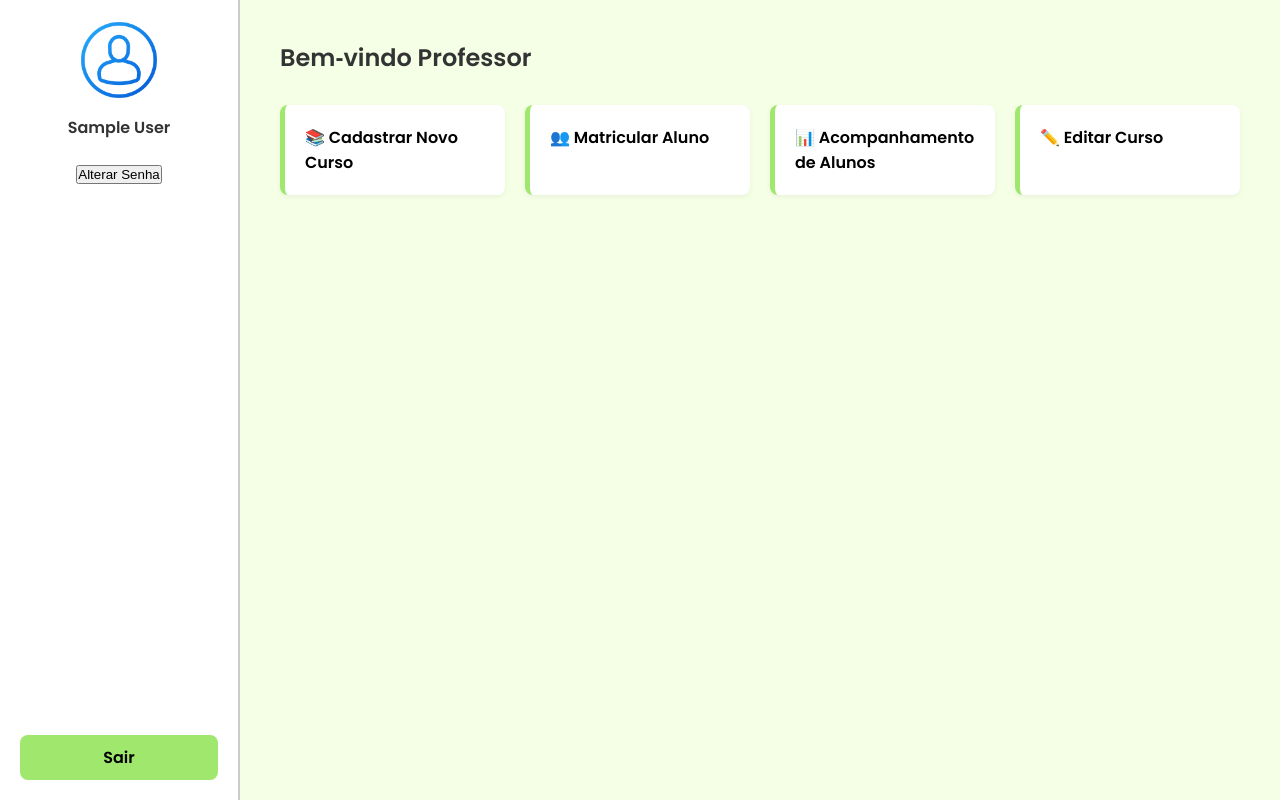
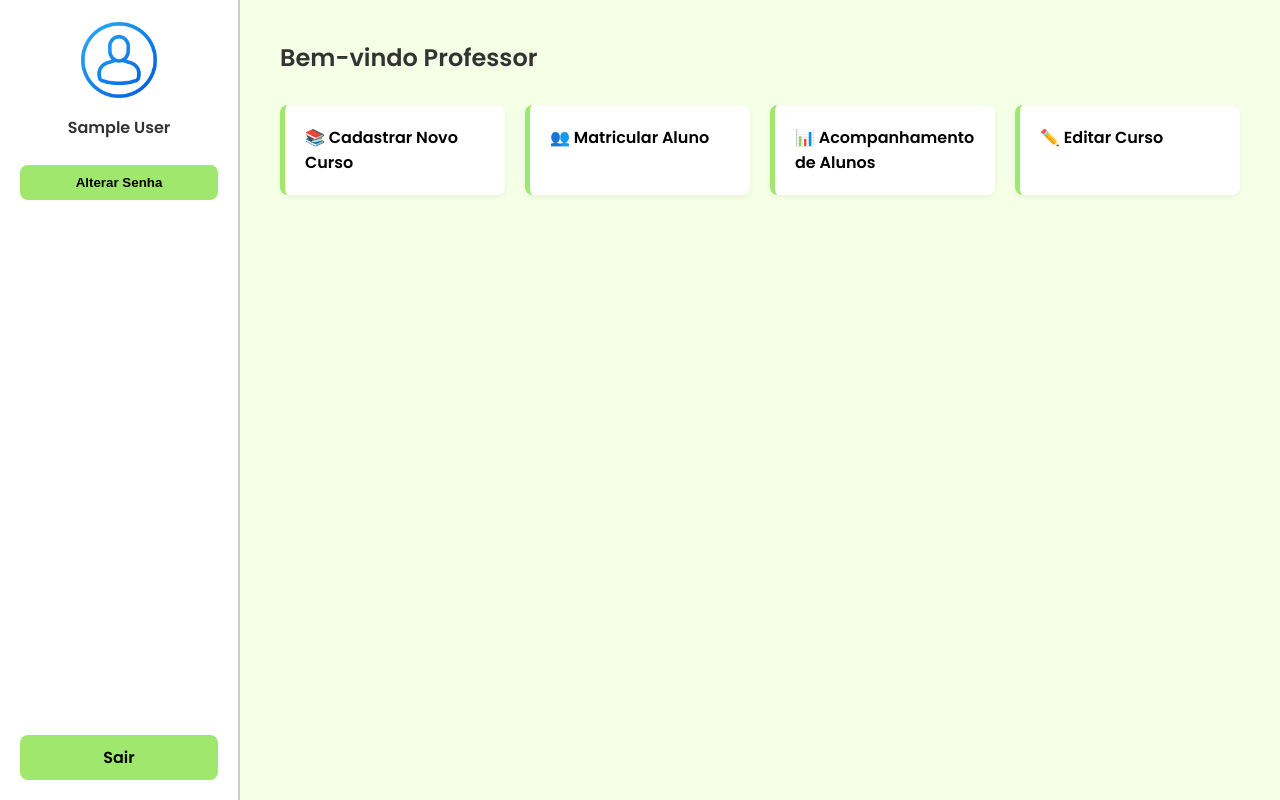
Before and after one commit to carloscll22/AMBIPAREAD, a Flask app: page / in a window 1280 px wide. Run offline with Flask 3, Linux system fonts and the light colour scheme; the visitor is signed in with stand-in values (Sample User, id 1); parts of the project's set-up code (start-up, migrations or seed data) failed here and were passed over.

Commit message:
Update professor_home.html

```diff
--- a/templates/professor_home.html
+++ b/templates/professor_home.html
@@ -36,6 +36,21 @@
       text-align: center;
       margin-bottom: 25px;
     }
+    /* Botões padrão da sidebar */
+    .sidebar .btn {
+      width: 100%;
+      padding: 10px;
+      margin-bottom: 12px;
+      background: #a0e76d;
+      border: none;
+      border-radius: 8px;
+      font-weight: 600;
+      color: #000;
+      text-align: center;
+      cursor: pointer;
+      transition: background 0.3s;
+    }
+    .sidebar .btn:hover { background: #8ad858; }
     .sidebar a.logout {
       width: 100%;
       padding: 10px;
@@ -102,17 +117,15 @@
 </head>
 <body>
   <div class="sidebar">
-  <div class="avatar"></div>
-  <div class="user-name">{{ session['nome'] }}</div>
+    <div class="avatar"></div>
+    <div class="user-name">{{ session['nome'] }}</div>
 
-
-  <button onclick="location.href='/alterar_senha'">Alterar Senha</button>
-
-  <a href="/logout" class="logout">Sair</a>
-</div>
+    <button type="button" class="btn" onclick="location.href='/alterar_senha'">Alterar Senha</button>
+    <a href="/logout" class="logout">Sair</a>
+  </div>
 
   <div class="content">
-    <h2>Bem‑vindo Professor</h2>
+    <h2>Bem-vindo Professor</h2>
     <div class="actions">
       <a href="/cadastrar_curso" class="card-btn">📚 Cadastrar Novo Curso</a>
       <a href="/matricular" class="card-btn">👥 Matricular Aluno</a>
```
